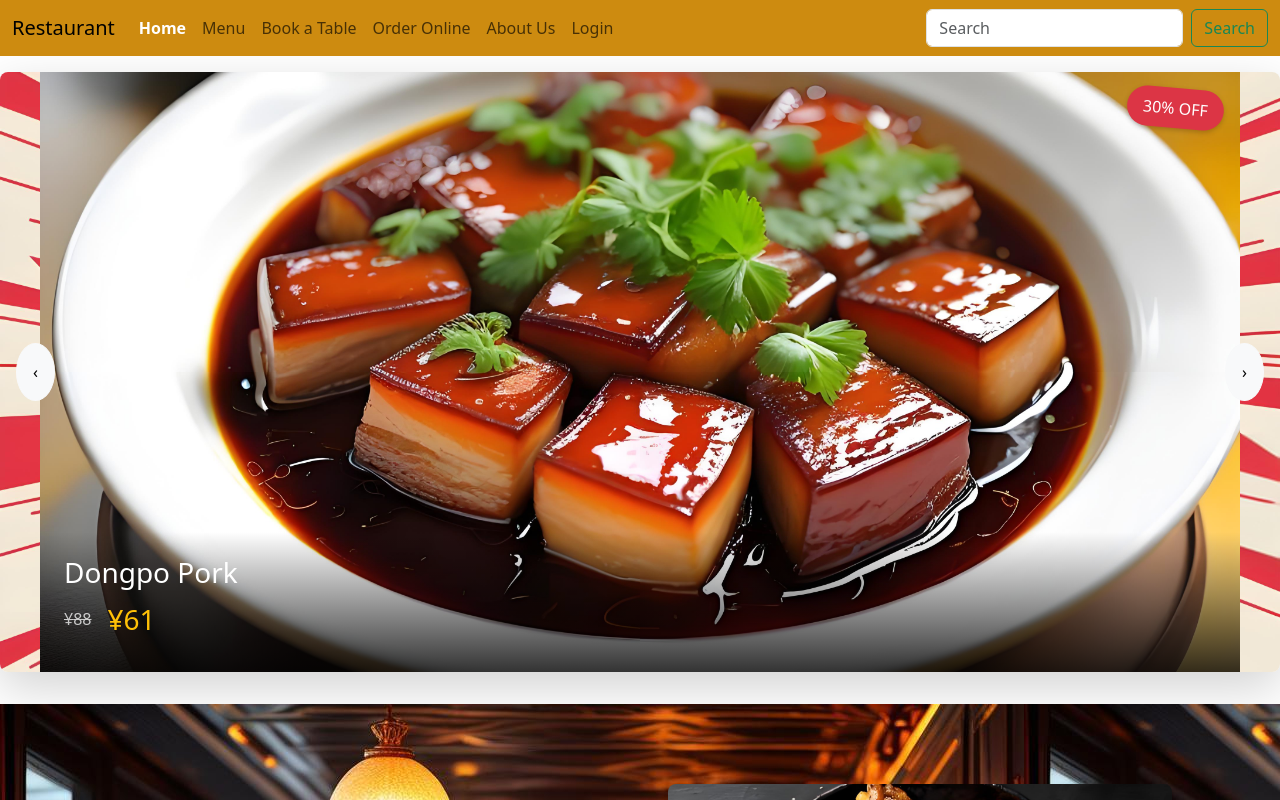
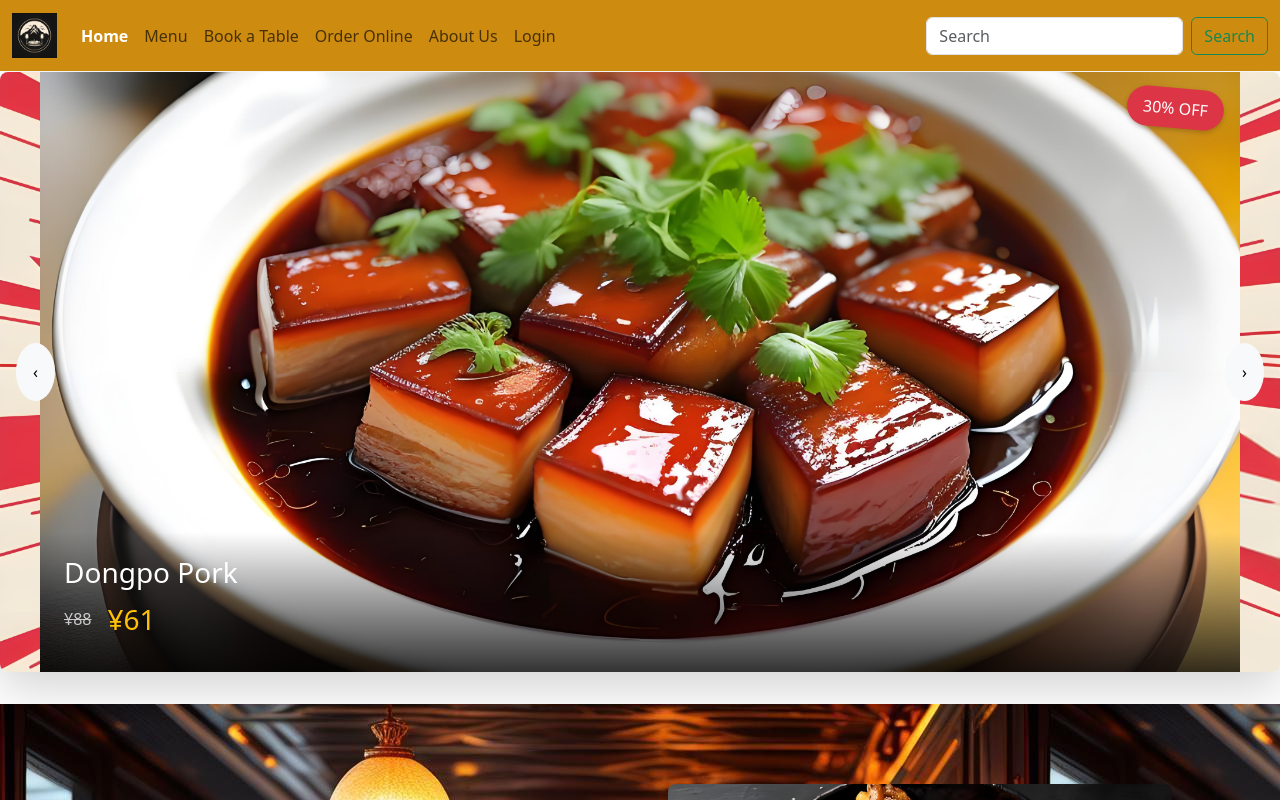
Before and after one commit to ProJBH/Restaurant_web_app, a React (Create React App) app in the folder frontend/: page / in a window 1280 px wide. Shown: the top 800 px of the page. Built offline with nearby package versions, Linux system fonts and the light colour scheme.

Commit message:
use logo img instead of string

```diff
--- a/frontend/src/components/Navbar/Navbar.tsx
+++ b/frontend/src/components/Navbar/Navbar.tsx
@@ -7,7 +7,7 @@ function Navbar() {
     <nav className={`navbar navbar-expand-md fixed-top ${styles.navbarCustom}`}>
       <div className="container-fluid">
         <Link to="/" className="navbar-brand">
-          Restaurant
+          <img src="/assets/Logo.jpeg" alt="Restaurant Logo" />
         </Link>
         <button
           className="navbar-toggler"
```
